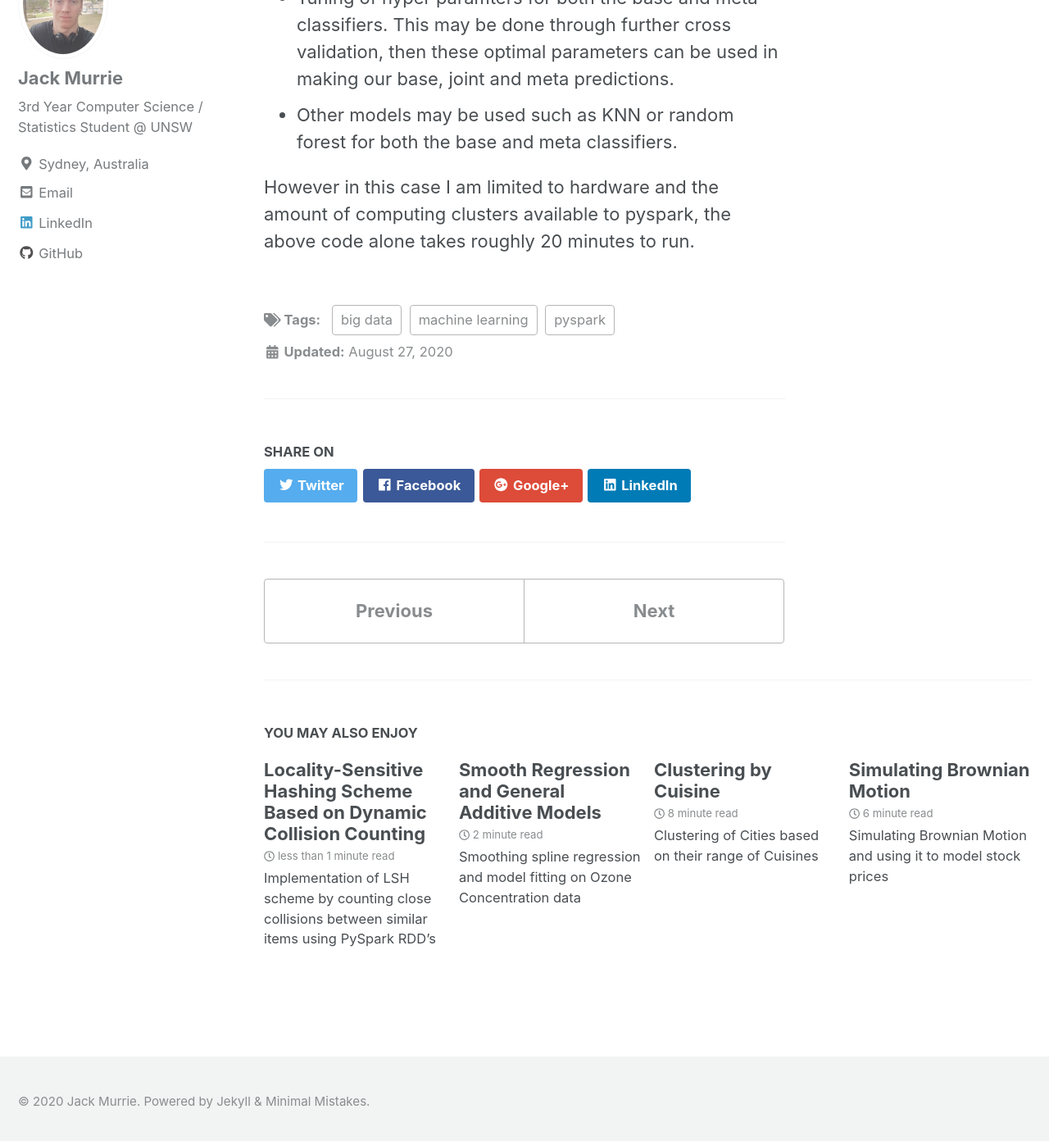
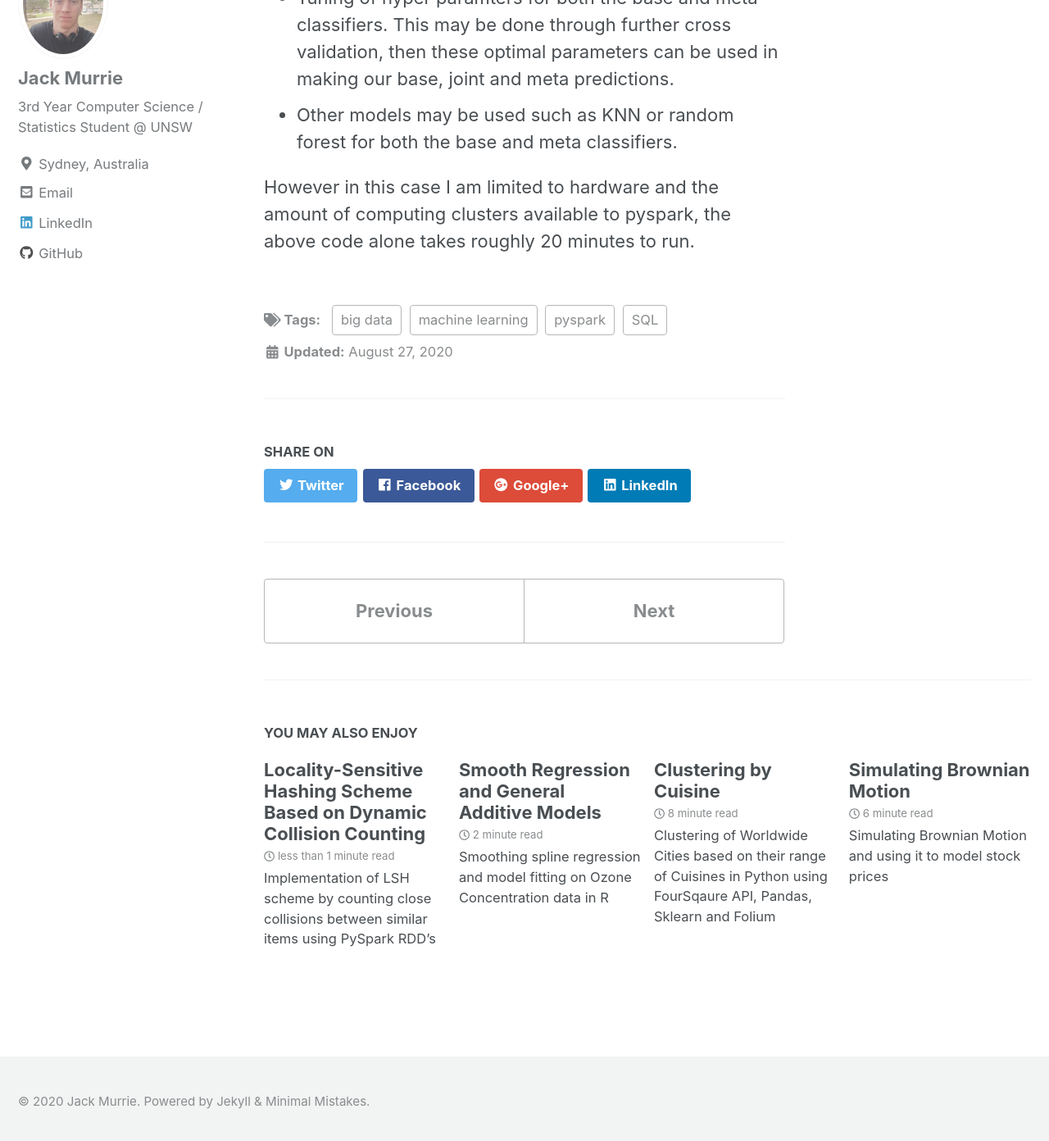
Before and after one commit to JackMurrie/JackMurrie.github.io, a Jekyll site: the page built from _posts/2020-08-27-stacking.md, in a window 1280 px wide and 1400 px high, scrolled down 14022 px. Shown: the top 1392 px of the window at 82% size. Built offline with Jekyll 4.4.1, drawn with Linux system fonts in a browser that asks for light colours; nearby versions of some CDN libraries.

Commit message:
Tag updates

```diff
--- a/_posts/2020-05-24-Clustering_by_Cuisine.md
+++ b/_posts/2020-05-24-Clustering_by_Cuisine.md
@@ -4,7 +4,7 @@ date: 2020-05-24
 tags: [data visualisation, machine learning, api]
 header:
   image: "/images/kayla-koss-WSbd7BELXak-unsplash.jpg"
-excerpt: "Clustering of Cities based on their range of Cuisines"
+excerpt: "Clustering of Worldwide Cities based on their range of Cuisines in Python using FourSqaure API, Pandas, Sklearn and Folium"
 mathjax: "true"
 ---
 ### Introduction
--- a/_posts/2020-08-27-stacking.md
+++ b/_posts/2020-08-27-stacking.md
@@ -1,10 +1,10 @@
 ---
 title: "Ensemble Learning: Model Stacking"
 date: 2020-08-27
-tags: [machine learning, big data, pyspark]
+tags: [machine learning, big data, pyspark, SQL]
 header:
   image: "/images/michael-dziedzic-nbW-kaz2BlE-unsplash.jpg"
-excerpt: "Text Classification using Model Stacking on Big Data"
+excerpt: "Text Classification using Model Stacking on Big Data using PySpark ML and PySpark SQL"
 mathjax: "true"
 ---
 
--- a/_posts/2020-09-04-LSH.md
+++ b/_posts/2020-09-04-LSH.md
@@ -9,3 +9,5 @@ mathjax: "true"
 ---
 
 ### Similarity Search in High Dimensional Space
+
+In one dimensional space
```
Also changed, not shown: _posts/2020-09-02-smooth_reg.md (+2 -2 lines).
